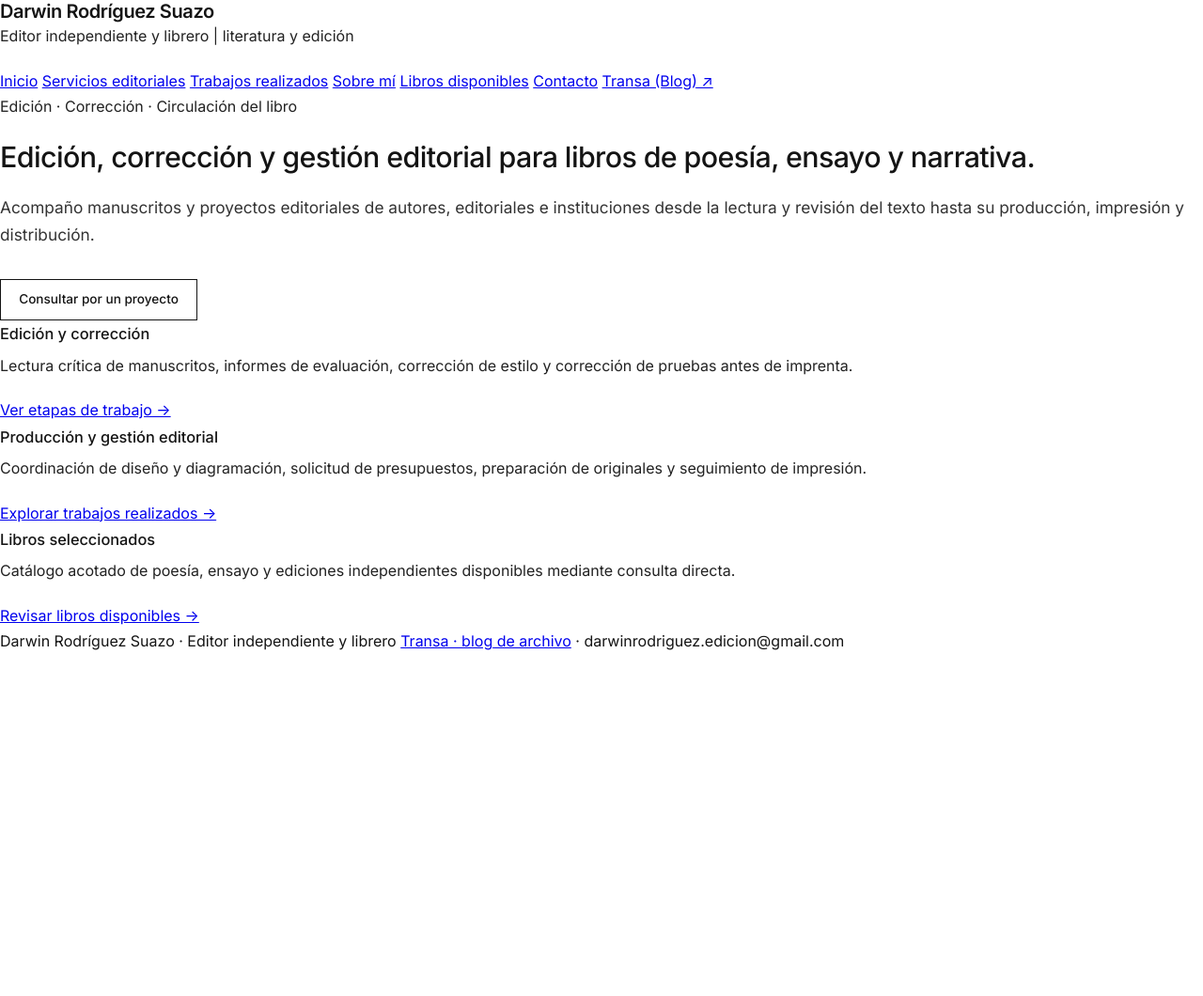
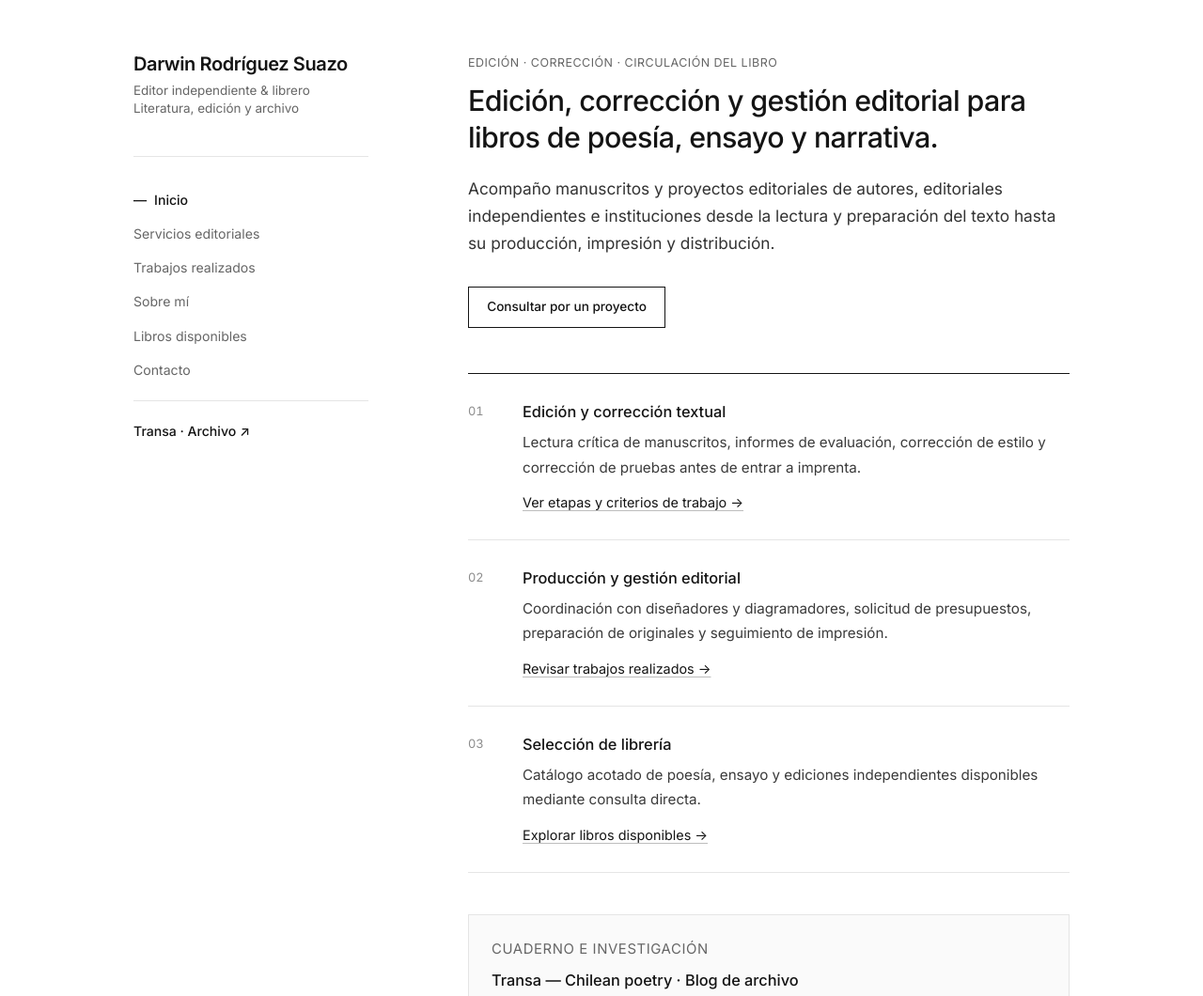
Before and after one commit to darwinrodriguezsuazo/darwinrodriguezsuazo.github.io, a plain HTML site: page index.html in a window 1280 px wide. Shown: the top 1060 px of the page at 94% size. Before the commit the page ends 800 px from the top, so only its background shows below. Drawn offline with Linux system fonts and the light colour scheme.

Commit message:
Update index.html

```diff
--- a/index.html
+++ b/index.html
@@ -7,55 +7,78 @@
   <link rel="stylesheet" href="styles.css">
 </head>
 <body>
-  <div class="bg-watermark" aria-hidden="true"></div>
+  <div class="editorial-layout">
+    <aside class="sidebar">
+      <div class="identity">
+        <a href="index.html" class="site-title">Darwin Rodríguez Suazo</a>
+        <p class="site-role">Editor independiente &amp; librero<br>Literatura, edición y archivo</p>
+      </div>
 
-  <header>
-    <div class="site-branding">
-      <a href="index.html" class="site-title">Darwin Rodríguez Suazo</a>
-      <p class="site-description">Editor independiente y librero | literatura y edición</p>
-    </div>
-    <nav aria-label="Menú principal">
+      <nav class="nav-menu" aria-label="Menú principal">
         <a href="index.html" class="active">Inicio</a>
         <a href="servicios.html">Servicios editoriales</a>
         <a href="trabajos.html">Trabajos realizados</a>
         <a href="sobre-mi.html">Sobre mí</a>
         <a href="libros.html">Libros disponibles</a>
         <a href="contacto.html">Contacto</a>
-      <a href="https://transa.hypotheses.org/" target="_blank" rel="noopener" class="blog-link">Transa (Blog) ↗</a>
+        <div class="nav-divider"></div>
+        <a href="https://transa.hypotheses.org/" target="_blank" rel="noopener" class="external-blog">Transa · Archivo ↗</a>
       </nav>
-  </header>
 
-  <main>
-    <p class="meta">Edición · Corrección · Circulación del libro</p>
+      <figure class="margin-artwork">
+        <img src="img/cartel-tome.jpg" alt="Cartel Jornadas Tomecinas de Enero, Círculo de Bellas Artes de Tomé, 1987" onerror="this.parentElement.style.display='none';">
+        <figcaption>Jornadas Tomecinas de Enero · Círculo de Bellas Artes de Tomé (diseño de S. Espinoza, 1986–1987).</figcaption>
+      </figure>
+    </aside>
+
+    <main class="content-column">
+      <p class="kicker">Edición · Corrección · Circulación del libro</p>
       <h1>Edición, corrección y gestión editorial para libros de poesía, ensayo y narrativa.</h1>
-    <p class="lead">Acompaño manuscritos y proyectos editoriales de autores, editoriales e instituciones desde la lectura y revisión del texto hasta su producción, impresión y distribución.</p>
+      <p class="lead">Acompaño manuscritos y proyectos editoriales de autores, editoriales independientes e instituciones desde la lectura y preparación del texto hasta su producción, impresión y distribución.</p>
 
       <a href="contacto.html" class="btn">Consultar por un proyecto</a>
 
-    <section class="sections-list">
-      <div class="section-item">
-        <h3>Edición y corrección</h3>
-        <p>Lectura crítica de manuscritos, informes de evaluación, corrección de estilo y corrección de pruebas antes de imprenta.</p>
-        <a href="servicios.html" class="inline-link">Ver etapas de trabajo →</a>
+      <section class="index-table" aria-label="Áreas de trabajo">
+        <div class="index-row">
+          <span class="index-num">01</span>
+          <div class="index-body">
+            <h3>Edición y corrección textual</h3>
+            <p>Lectura crítica de manuscritos, informes de evaluación, corrección de estilo y corrección de pruebas antes de entrar a imprenta.</p>
+            <a href="servicios.html" class="text-link">Ver etapas y criterios de trabajo →</a>
+          </div>
         </div>
 
-      <div class="section-item">
+        <div class="index-row">
+          <span class="index-num">02</span>
+          <div class="index-body">
             <h3>Producción y gestión editorial</h3>
-        <p>Coordinación de diseño y diagramación, solicitud de presupuestos, preparación de originales y seguimiento de impresión.</p>
-        <a href="trabajos.html" class="inline-link">Explorar trabajos realizados →</a>
+            <p>Coordinación con diseñadores y diagramadores, solicitud de presupuestos, preparación de originales y seguimiento de impresión.</p>
+            <a href="trabajos.html" class="text-link">Revisar trabajos realizados →</a>
+          </div>
         </div>
 
-      <div class="section-item">
-        <h3>Libros seleccionados</h3>
+        <div class="index-row">
+          <span class="index-num">03</span>
+          <div class="index-body">
+            <h3>Selección de librería</h3>
             <p>Catálogo acotado de poesía, ensayo y ediciones independientes disponibles mediante consulta directa.</p>
-        <a href="libros.html" class="inline-link">Revisar libros disponibles →</a>
+            <a href="libros.html" class="text-link">Explorar libros disponibles →</a>
+          </div>
         </div>
       </section>
+
+      <aside class="archive-bridge">
+        <p class="kicker">Cuaderno e investigación</p>
+        <h3>Transa — Chilean poetry · Blog de archivo</h3>
+        <p>En paralelo al trabajo editorial, mantengo un espacio de notas críticas, documentos y rescate bibliográfico en torno a la poesía chilena en la plataforma académica Hypotheses.</p>
+        <a href="https://transa.hypotheses.org/" target="_blank" rel="noopener" class="text-link">Visitar transa.hypotheses.org ↗</a>
+      </aside>
+
+      <footer class="colophon-footer">
+        <span>Darwin Rodríguez Suazo · Chile</span>
+        <span>darwinrodriguez.edicion@gmail.com</span>
+      </footer>
     </main>
-
-  <footer>
-    <span>Darwin Rodríguez Suazo · Editor independiente y librero</span>
-    <span><a href="https://transa.hypotheses.org/" target="_blank" rel="noopener">Transa · blog de archivo</a> · darwinrodriguez.edicion@gmail.com</span>
-  </footer>
+  </div>
 </body>
 </html>
```
Lines whose indentation alone changed are shown as unchanged.
